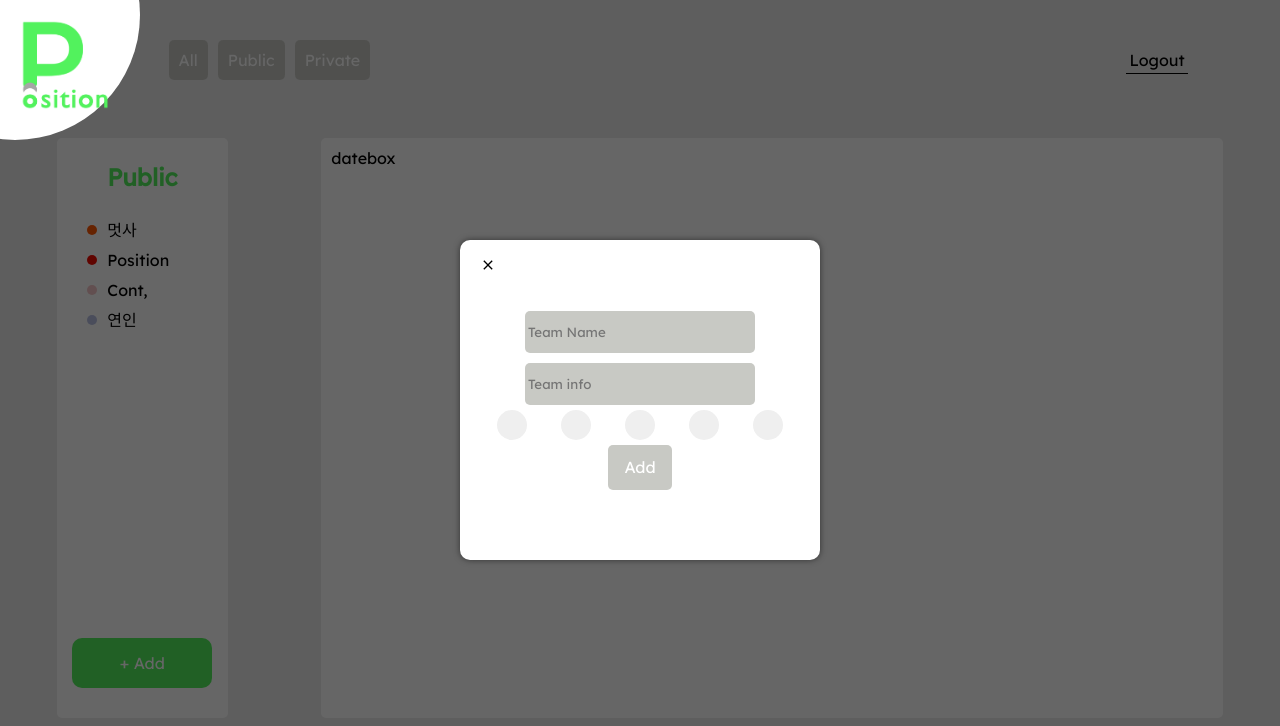
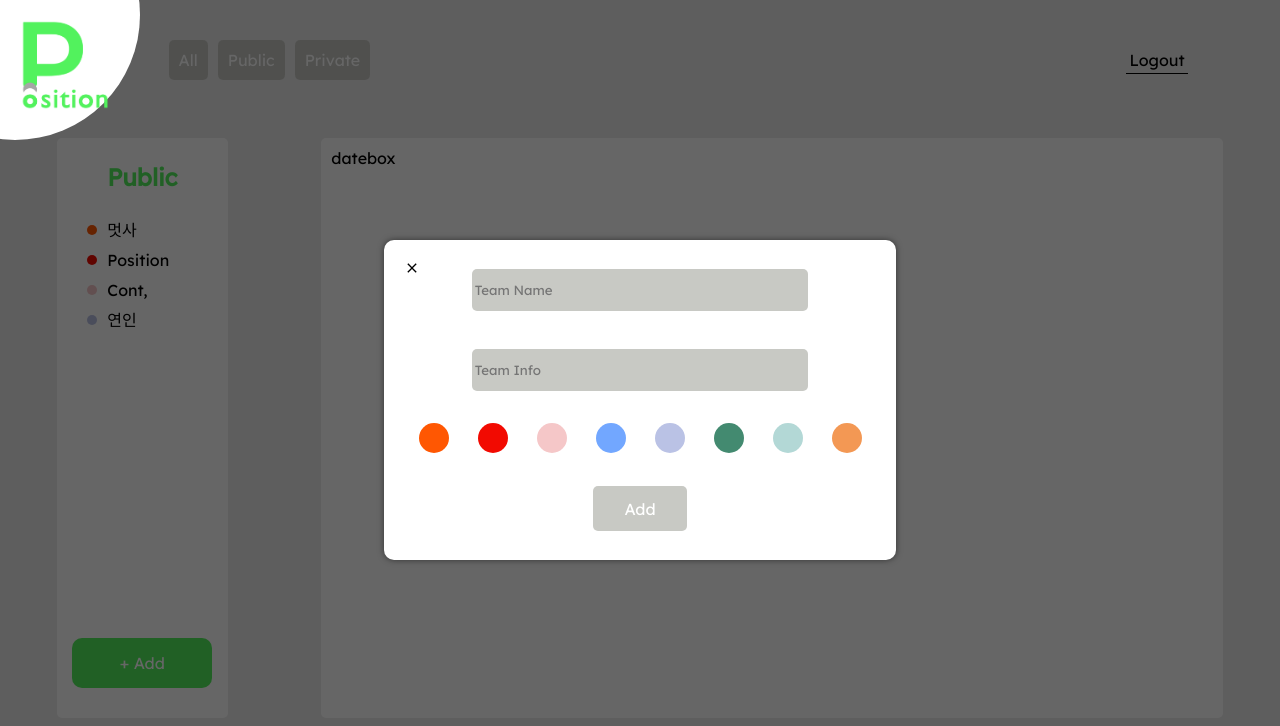
Before and after one commit to minji0345/position, a React (Create React App) app in the folder position_frontend/: page / in a window 1280 px wide. Both pictures are taken after a click on the link "+ Add". Shown: the top 726 px of the page. Built offline with nearby package versions, Linux system fonts and the light colour scheme.

Commit message:
Modal ing

```diff
--- a/position_frontend/src/compoenets/Modal.css
+++ b/position_frontend/src/compoenets/Modal.css
@@ -1,72 +1,74 @@
-.modal-inner{
+.modal-inner {
 	color: black;
 }
 
-.modal-inner-box{
+.modal-inner-box {
 	color: black;
 	width: 100%;
 	height: 100%;
 	display: flex;
 	flex-direction: column;
-    justify-content: center;
+	justify-content: space-around;
 	align-items: center;
 }
 
-.modal-inner input{
+.modal-inner input {
 	border: none;
-    background-color:#c8c9c4;
-    margin:5px;
+	background-color: #c8c9c4;
+	margin: 5px;
 	width: 70%;
 	height: 12%;
 	border-radius: 5px;
-    font-family: 'Lexend Deca', sans-serif;
+	font-family: "Lexend Deca", sans-serif;
 	padding: 3px;
 }
 
-.modal-btn{
+.modal-btn {
 	/* width: 30px; 왜 너비가 안먹을까? 아래 패딩 나중에 고칠 것*/
-    margin:5px;
+	margin: 5px;
 	width: 20%;
 	height: 15%;
-    font-size:16px;
-    border:none;
-    background:#c8c9c4;
-    color:white;
+	font-size: 16px;
+	border: none;
+	background: #c8c9c4;
+	color: white;
 	border-radius: 5px;
-    font-family: 'Lexend Deca', sans-serif;
+	font-family: "Lexend Deca", sans-serif;
 }
 
-.modal-btn:hover{
-    background:black;
+.modal-btn:hover {
+	background: black;
 	cursor: pointer;
 }
 
-.modal-close{
+.modal-close {
 	position: absolute;
-    margin-right:0;
+	margin-right: 0;
 	margin-top: 2%;
-    align-items:right;
+	align-items: right;
 }
 
 .modal-close:hover {
 	cursor: pointer;
 }
 
-.team-tagcolor-list{
+.team-tagcolor-list {
 	display: flex;
 	width: 100%;
 	justify-content: space-around;
 }
 
-button.team-tagcolor{
+button.team-tagcolor {
 	width: 30px;
 	height: 30px;
-    border:none;
+	border: none;
 	outline: none;
 	border-radius: 30px;
 }
 
-button.team-tagcolor:hover{
-    background-color: black;
+button.team-tagcolor:hover {
 	cursor: pointer;
+	transition: all 0.3s ease 0s;
+	transform: translateY(-7px);
+	box-shadow: 0px 5px 5px rgba(0, 0, 0, 0.3);
 }
--- a/position_frontend/src/compoenets/Modal.js
+++ b/position_frontend/src/compoenets/Modal.js
@@ -3,6 +3,15 @@ import PropTypes from 'prop-types'
 import styled from 'styled-components'
 import './Modal.css'
 import { MdClose } from 'react-icons/md';
+
+const tagColors1 = ["#FF5702","#F20A01","#F5C7C8","#72A7FF","#BAC2E5","#438A70","#B3D8D6","#F39854"];
+
+const TagColor = ({ color, selected }) => {
+    return (
+        <button style={{ background: color}} className="team-tagcolor" onClick={selected}></button>
+    )
+}
+//selected로 color의 key값을 전달
 
 function Modal({ className,
     onClose,
@@ -31,6 +40,13 @@ function Modal({ className,
             }
         }
 
+        const colorList = tagColors1.map(
+            (color) => (<TagColor
+                color={color} key={color}
+                // onChange={() => onSelect(color)}
+                />)
+        );
+
     return (
         <>
         <ModalOverlay visible={visible} />
@@ -44,13 +60,9 @@ function Modal({ className,
                 {closable && <MdClose className="modal-close" onClick={close} />}
                 <div className="modal-inner-box">
                     <input placeholder="Team Name"></input>
-                    <input placeholder="Team info"></input>
+                    <input placeholder="Team Info"></input>
                     <div className="team-tagcolor-list">
-                        <button className="team-tagcolor"></button>
-                        <button className="team-tagcolor"></button>
-                        <button className="team-tagcolor"></button>
-                        <button className="team-tagcolor"></button>
-                        <button className="team-tagcolor"></button>
+                        {colorList}
                     </div>
                     <button className="modal-btn">Add</button>
                 </div>
@@ -97,8 +109,7 @@ function Modal({ className,
     box-shadow: 0 0 6px 0 rgba(0, 0, 0, 0.5);
     background-color: #fff;
     border-radius: 10px;
-    width: 360px;
-    max-width: 480px;
+    width: 40%;
     height: 40%;
     top: 50%;
     transform: translateY(-50%);
```
Lines whose indentation alone changed are shown as unchanged.
